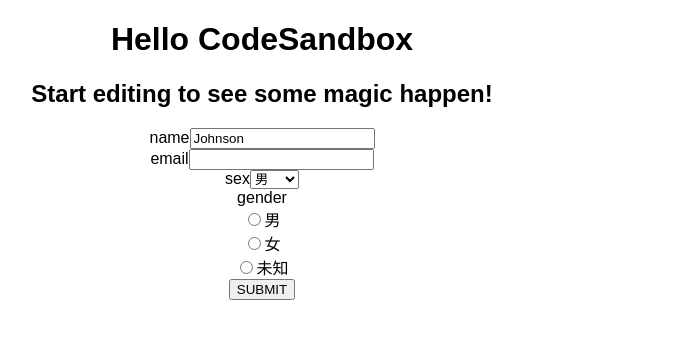
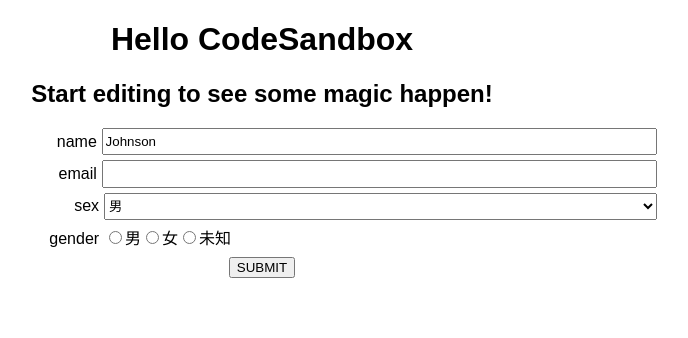
Before and after one commit to Xenofex/react-form, a React (Create React App) app: page / in a window 1280 px wide. Shown: the top 338 px of the page, without its empty margins (378-1066 px from the left). Built offline with nearby package versions, Linux system fonts and the light colour scheme.

Commit message:
增加一些简单的样式

```diff
--- a/src/styles.css
+++ b/src/styles.css
@@ -2,3 +2,37 @@
   font-family: sans-serif;
   text-align: center;
 }
+
+.form {
+  max-width: 800px;
+  margin-left: auto;
+  margin-right: auto;
+}
+
+.form-control {
+  display: flex;
+  margin: 0.3em;
+}
+
+.form-label {
+  width: 30%;
+  text-align: right;
+  padding: 0.3em;
+  box-sizing: border-box;
+}
+
+.form-input {
+  width: 70%;
+}
+
+.form-control {
+  /* width: 70%; */
+}
+
+.form-input-group {
+  display: inline-block;
+}
+
+.form-radio-option {
+  display: inline;
+}
```
